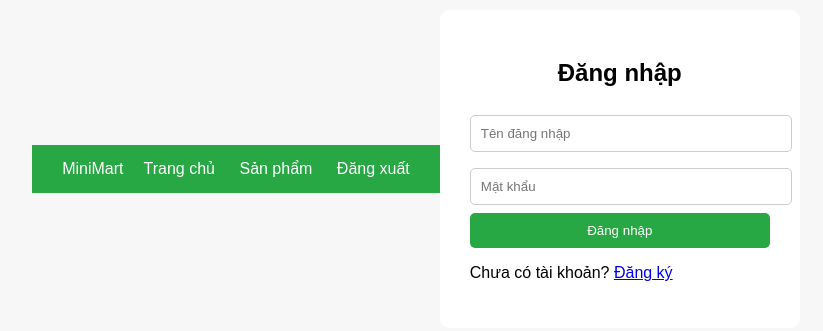
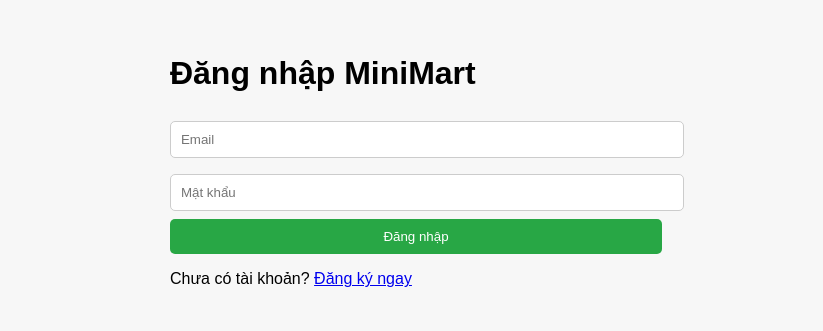
Before and after one commit to MiniMart712/MiniMart, a plain HTML site: page login.html in a window 1280 px wide. Shown: the part 239-570 px from the top of the page, without its empty margins (224-1047 px from the left). Drawn offline with Linux system fonts and the light colour scheme.

Commit message:
login.html

```diff
--- a/login.html
+++ b/login.html
@@ -1,29 +1,19 @@
 <!DOCTYPE html>
-<html lang="en">
+<html lang="vi">
 <head>
-    <meta charset="UTF-8">
-    <meta name="viewport" content="width=device-width, initial-scale=1.0">
-    <title>MiniMart - Đăng nhập</title>
-    <link rel="stylesheet" href="./css/style.css">
+  <meta charset="UTF-8" />
+  <meta name="viewport" content="width=device-width, initial-scale=1.0" />
+  <title>Đăng nhập MiniMart</title>
+  <link rel="stylesheet" href="css/style.css" />
 </head>
 <body>
-    <header class="site-header">
-        <div class="logo">MiniMart</div>
-        <nav class="nav">
-            <a href="index.html">Trang chủ</a>
-            <a href="#">Sản phẩm</a>
-            <a href="#" onclick="logout">Đăng xuất</a>
-        </nav>
-    </header>
-    <div class="login-container">
-        <h2>Đăng nhập</h2>
-        <form>
-            <input type="text" id="username" placeholder="Tên đăng nhập" required>
-            <input type="text" id="password" placeholder="Mật khẩu" required>
-            <button type="submit">Đăng nhập</button>
-        </form>
-        <p>Chưa có tài khoản? <a href="register.html">Đăng ký</a></p>
-    </div>
-    <script scr="login.js"></script>
+  <div class="container">
+    <h1>Đăng nhập MiniMart</h1>
+    <input type="email" id="loginEmail" placeholder="Email" />
+    <input type="password" id="loginPassword" placeholder="Mật khẩu" />
+    <button id="loginBtn">Đăng nhập</button>
+    <p>Chưa có tài khoản? <a href="register.html">Đăng ký ngay</a></p>
+  </div>
+  <script src="js/script.js"></script>
 </body>
 </html>
```
